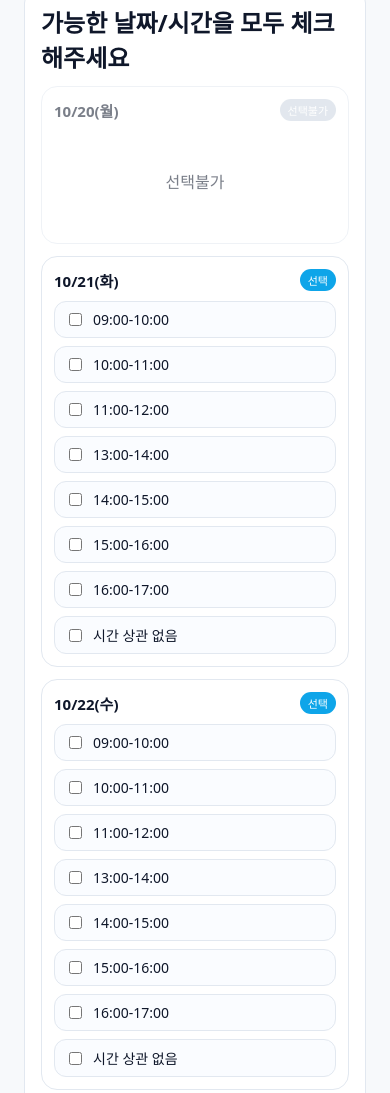
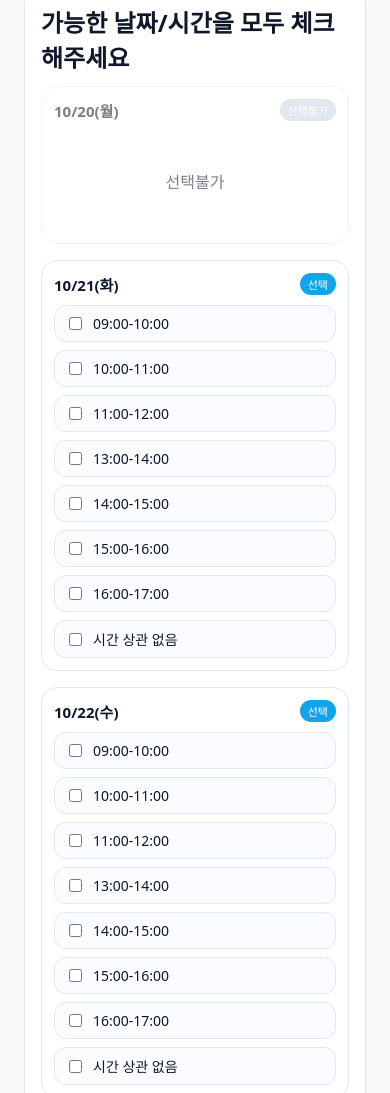
Before and after one commit to cindy0906/interview_calendar, a plain HTML site: page index.html in a window 390 px wide. Shown: the part 494-1587 px from the top of the page. Drawn offline with Linux system fonts and the light colour scheme.

Commit message:
Update index.html

```diff
--- a/index.html
+++ b/index.html
@@ -41,19 +41,21 @@
     padding:24px;
   }
 
-  /* 캘린더 5열(월~금) */
+  /* 캘린더 */
   .calendar { margin-top:16px; }
 
-  .cal-grid {
-    display:grid;
-    grid-template-columns: repeat(auto-fit, minmax(280px, 1fr));
-    gap:16px;
+  /* >>> flex 기반 캘린더 레이아웃 (최대 5카드/행) <<< */
+  .cal-grid{
+    --cal-gap:16px;                /* 카드 간격 변수 */
+    display:flex;
+    flex-wrap:wrap;
+    gap:var(--cal-gap);
     width:100%;
   }
-
-  /* 선택 가능/불가 카드 동일 폭 보장 */
-  .cal-grid > .date-card {
-    width:100%;
+  /* 한 행 최대 5개: (100% - 4*gap) / 5 */
+  .cal-grid .date-card{
+    flex:1 1 calc((100% - (4 * var(--cal-gap))) / 5);
+    max-width:calc((100% - (4 * var(--cal-gap))) / 5);
   }
 
   h1 { font-size:22px; margin:0 0 6px; }
@@ -200,29 +202,25 @@
 
   /* --- 반응형: 태블릿(<=1024px)에서는 2열 --- */
   @media (max-width: 1024px) {
-    .cal-grid {
-      grid-template-columns: repeat(2, 1fr);
-      gap:14px;
+    /* (100% - 1*gap) / 2 */
+    .cal-grid .date-card{
+      flex:1 1 calc((100% - var(--cal-gap)) / 2);
+      max-width:calc((100% - var(--cal-gap)) / 2);
     }
-    .times {
-      grid-template-columns: 1fr;
-    }
+    .times { grid-template-columns: 1fr; }
   }
 
   /* --- 반응형: 모바일(<=640px)에서는 1열 --- */
   @media (max-width: 640px) {
-    .cal-grid {
-      grid-template-columns: 1fr;
-      gap:12px;
+    .cal-grid .date-card{
+      flex:1 1 100%;
+      max-width:100%;
     }
-    .date-card {
-      min-height:auto;
-    }
-    .times {
-      grid-template-columns: 1fr;
-    }
+    .date-card { min-height:auto; }
+    .times { grid-template-columns: 1fr; }
   }
 </style>
+
 
 </head>
 <body>
```
